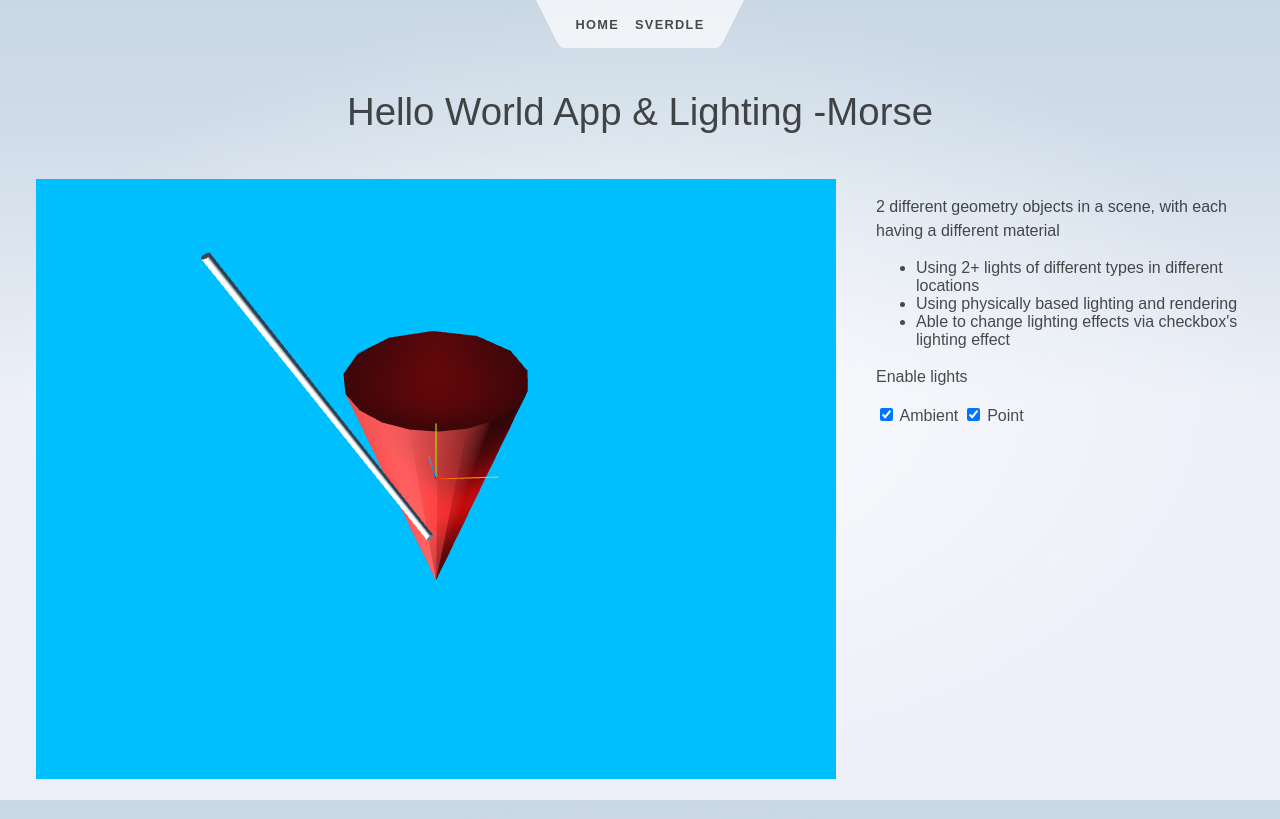
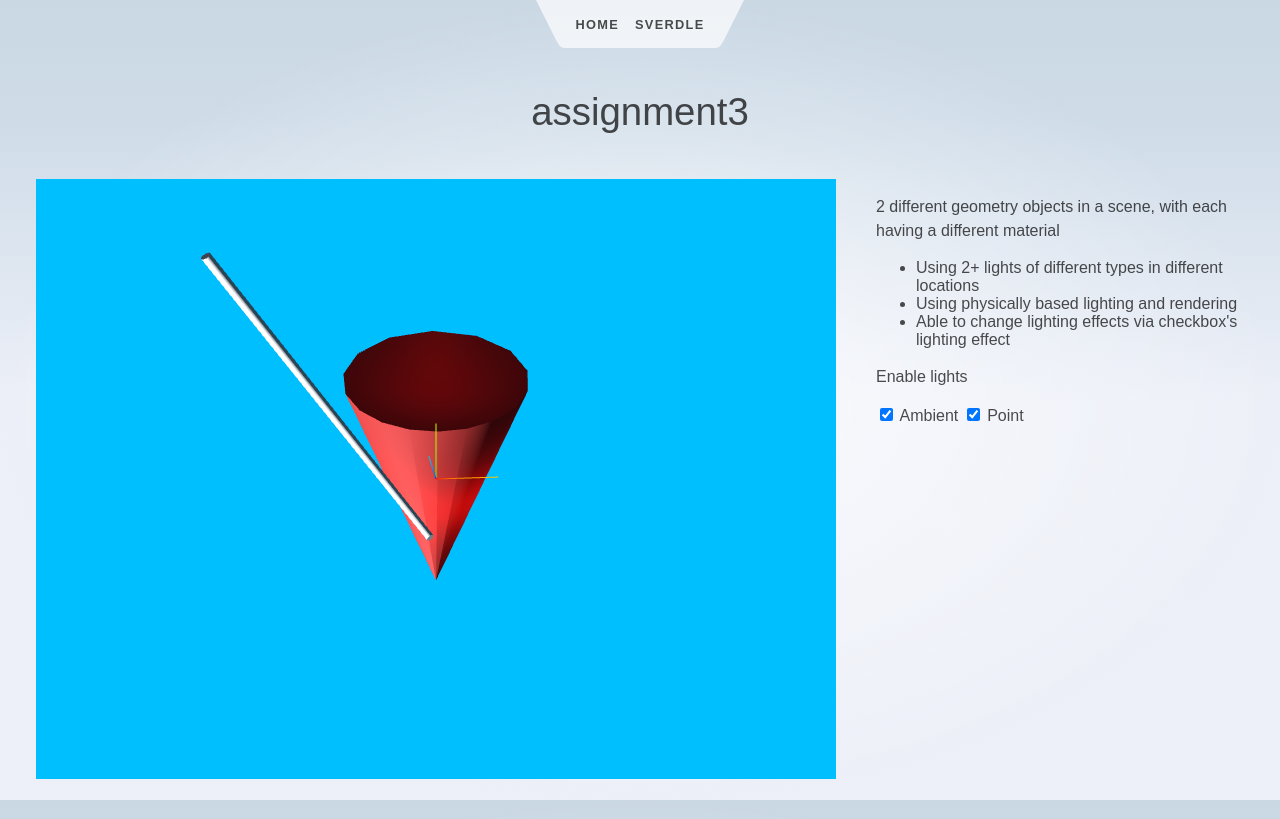
Before and after one commit to wollenbrook/CS-407-Computer-Graphics, a SvelteKit app in the folder my-app/: page /assignment3 in a window 1280 px wide. Built offline with nearby package versions, Linux system fonts and the light colour scheme; some icons are missing.

Commit message:
Update +page.svelte

```diff
--- a/my-app/src/routes/assignment3/+page.svelte
+++ b/my-app/src/routes/assignment3/+page.svelte
@@ -1,5 +1,5 @@
 
-<h1>Hello World App &amp; Lighting -Morse</h1>
+<h1>assignment3</h1>
 <section>
     <article class="graphics">
         <canvas
```
